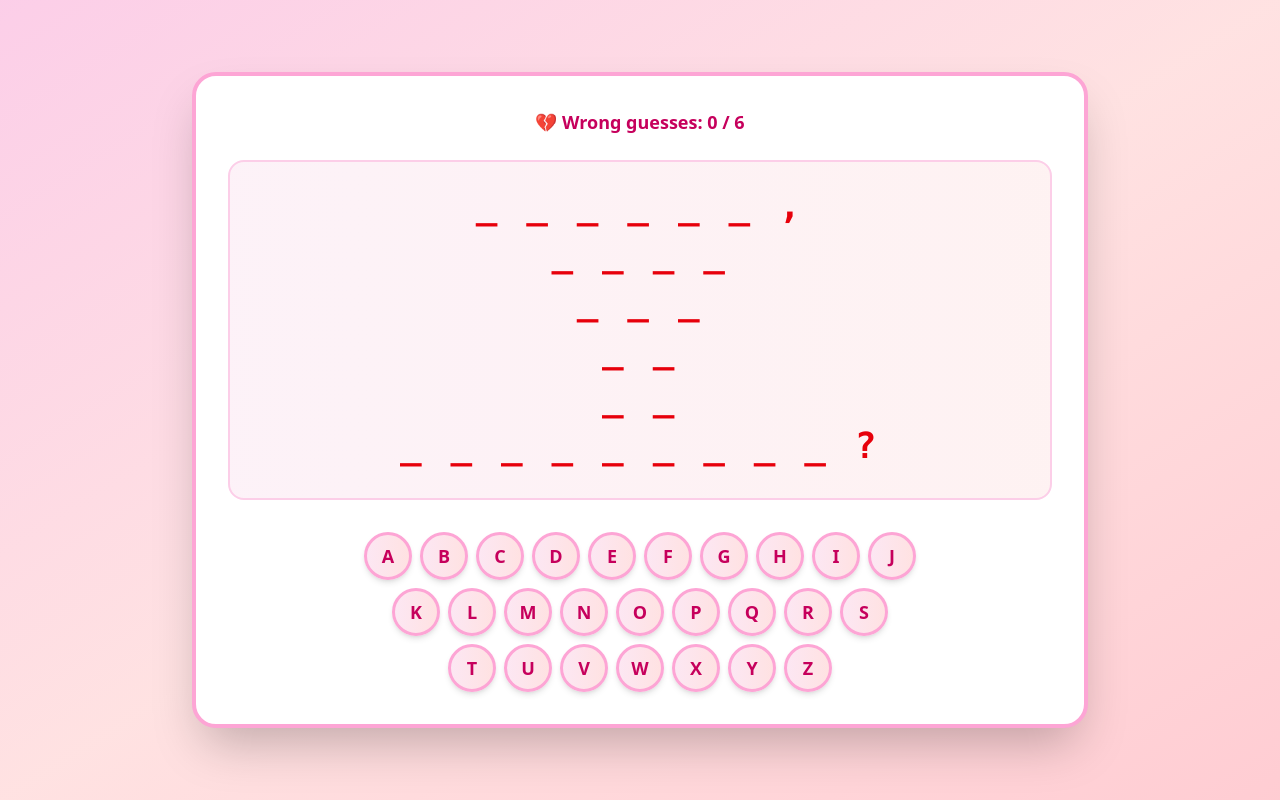
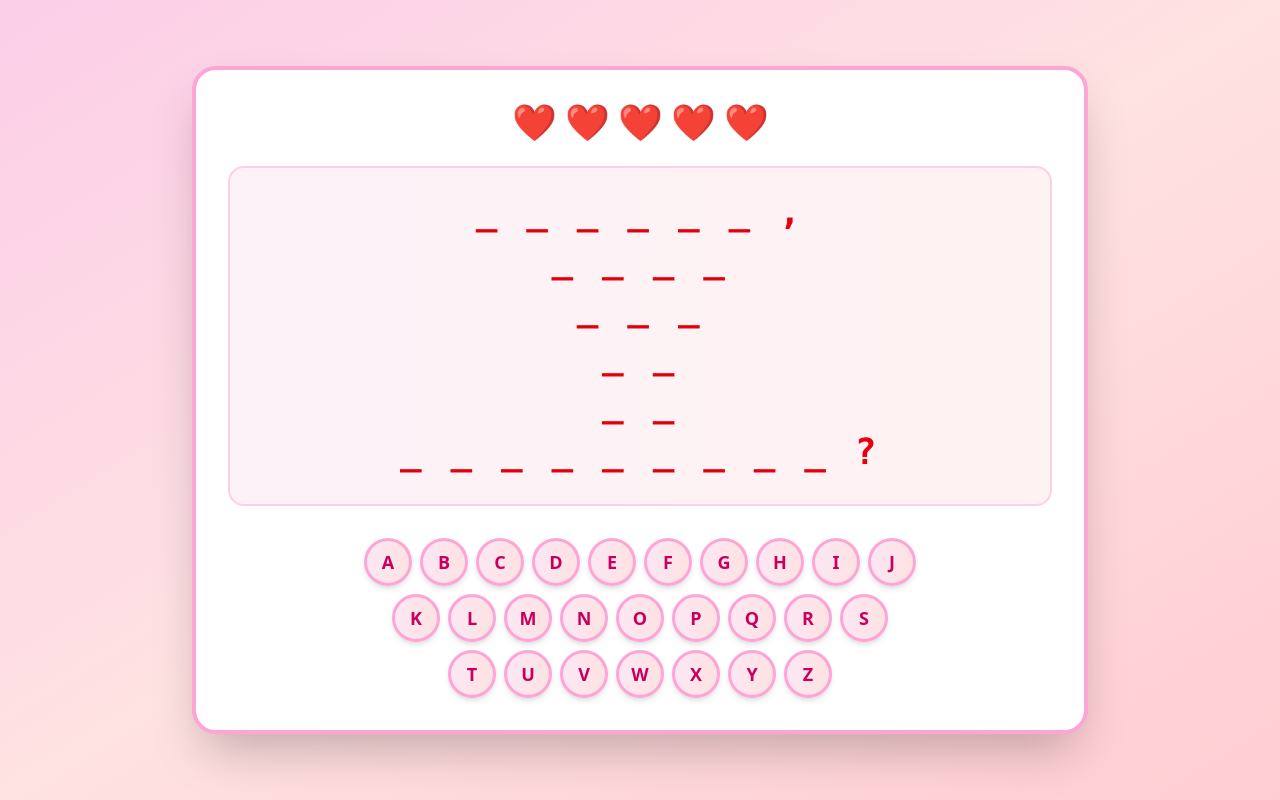
Before and after one commit to hkittelberger/valentine-hangman, a SvelteKit app: page / in a window 1280 px wide. Built offline with nearby package versions, Linux system fonts and the light colour scheme.

Commit message:
switched to hearts for wrong guesses

```diff
--- a/src/routes/+page.svelte
+++ b/src/routes/+page.svelte
@@ -2,7 +2,7 @@
 	let targetPhrase = "amelia, will you be my valentine?";
 	let guessedLetters = [];
 	let wrongGuesses = 0;
-	let maxWrongGuesses = 6;
+	let maxWrongGuesses = 5;
 
 	// All 26 letters of the alphabet
 	const alphabet = 'abcdefghijklmnopqrstuvwxyz'.split('');
@@ -61,9 +61,15 @@
 <div class="min-h-screen bg-gradient-to-br from-pink-200 via-red-100 to-rose-200 flex flex-col items-center justify-center p-8">
 	<div class="max-w-4xl w-full bg-white rounded-3xl shadow-2xl p-8 border-4 border-pink-300">
 
-		<!-- Wrong guesses counter -->
+		<!-- Hearts display for wrong guesses -->
 		<div class="text-center mb-6">
-			<p class="text-lg font-semibold text-pink-700">💔 Wrong guesses: {wrongGuesses} / {maxWrongGuesses}</p>
+			<div class="flex justify-center space-x-2">
+				{#each Array(maxWrongGuesses) as _, i}
+					<span class="text-4xl transition-all duration-300 {i < (maxWrongGuesses - wrongGuesses) ? 'opacity-100 scale-100' : 'opacity-30 scale-75'}">
+						❤️
+					</span>
+				{/each}
+			</div>
 		</div>
 
 		<!-- Word display -->
```
